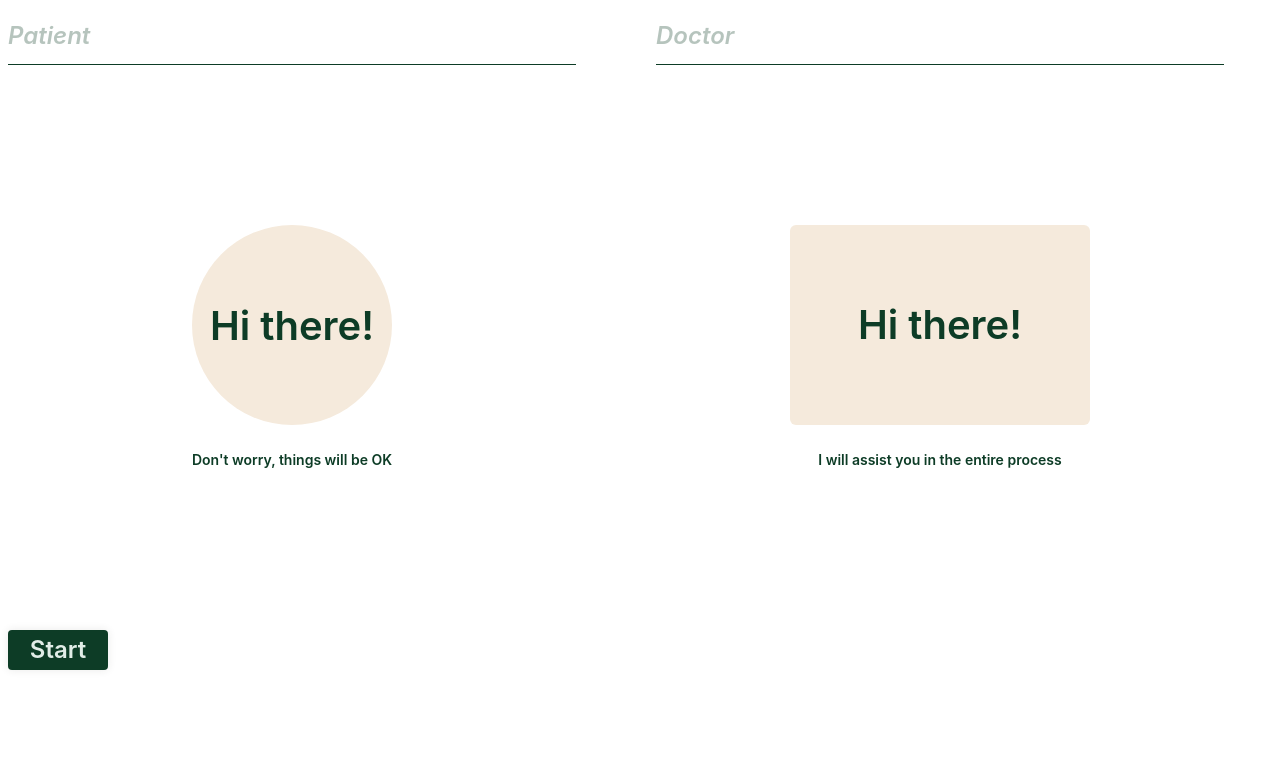
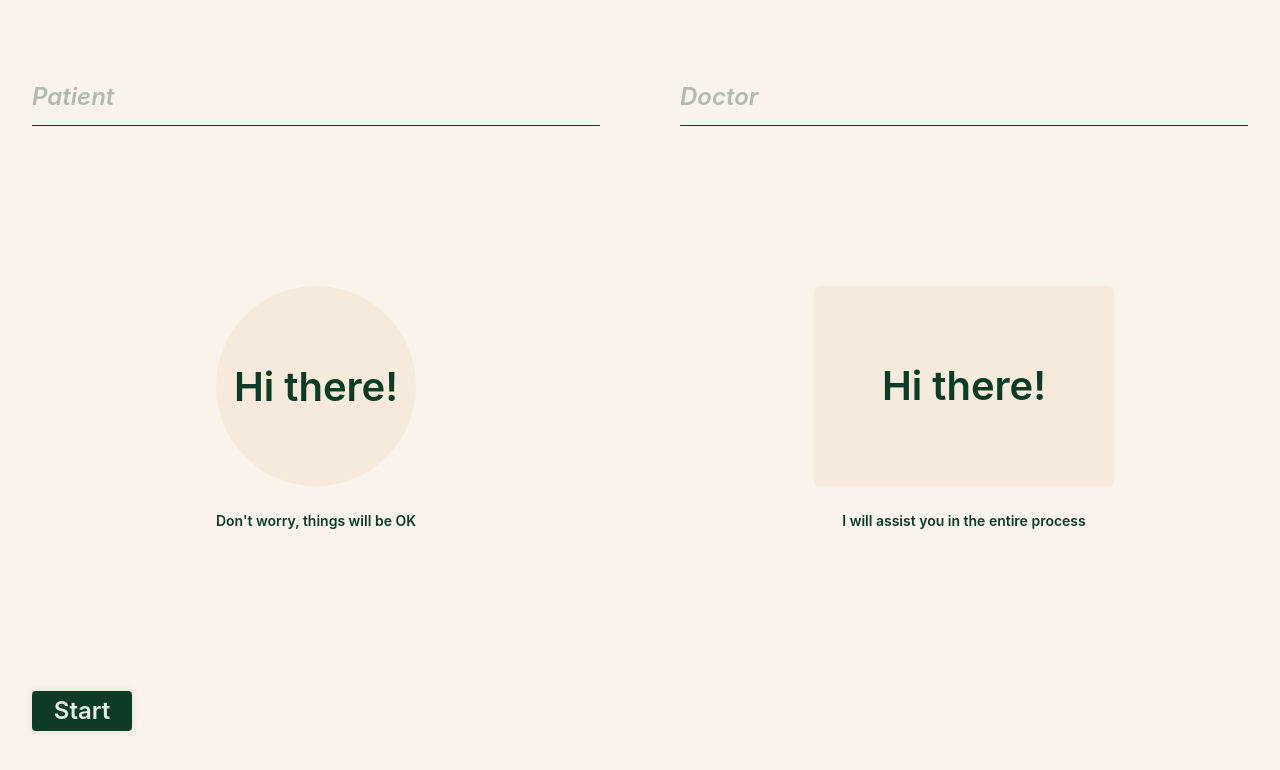
Before and after one commit to csbloodhound/Agent-in-Immersive-ID, a SvelteKit app: page /demo in a window 1280 px wide. Shown: the top 770 px of the page. Built offline with nearby package versions, Linux system fonts and the light colour scheme.

Commit message:
modify the paths

```diff
--- a/src/routes/demo/+page.svelte
+++ b/src/routes/demo/+page.svelte
@@ -177,6 +177,15 @@
 
 <style>
 
+  :global(body) {
+        display: flex;
+        justify-content: center;
+        align-items: center;
+        height: 100vh;
+        margin: 0;
+        background: #F9F3EB;
+    }
+
   button.green-stasrt {
     display: flex;
     width: 100px;
--- a/svelte.config.js
+++ b/svelte.config.js
@@ -9,7 +9,7 @@ const config = {
 	kit: {
 		adapter: adapter(),
 		paths: {
-			// base: dev ? '' : '/csbloodhound'
+			base: dev ? '' : '/csbloodhound'
 		}
 	}
 };
```
